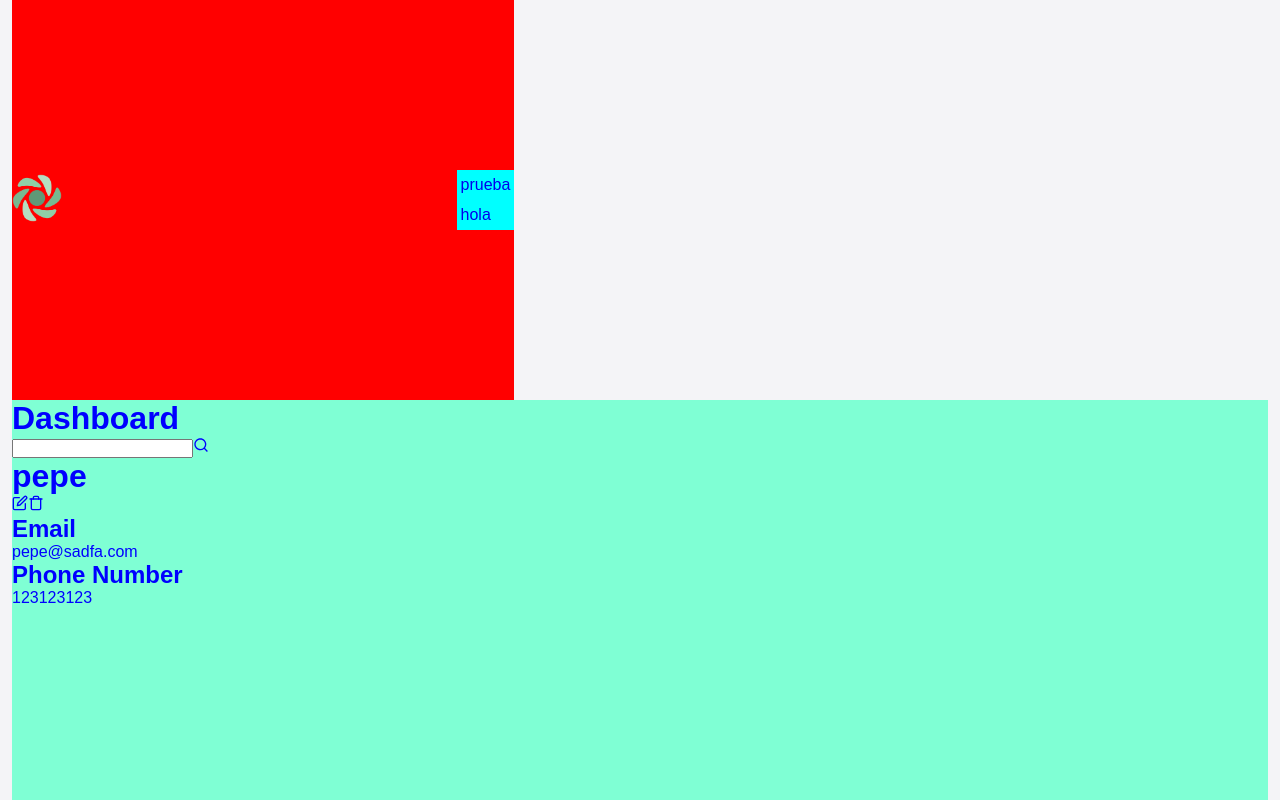
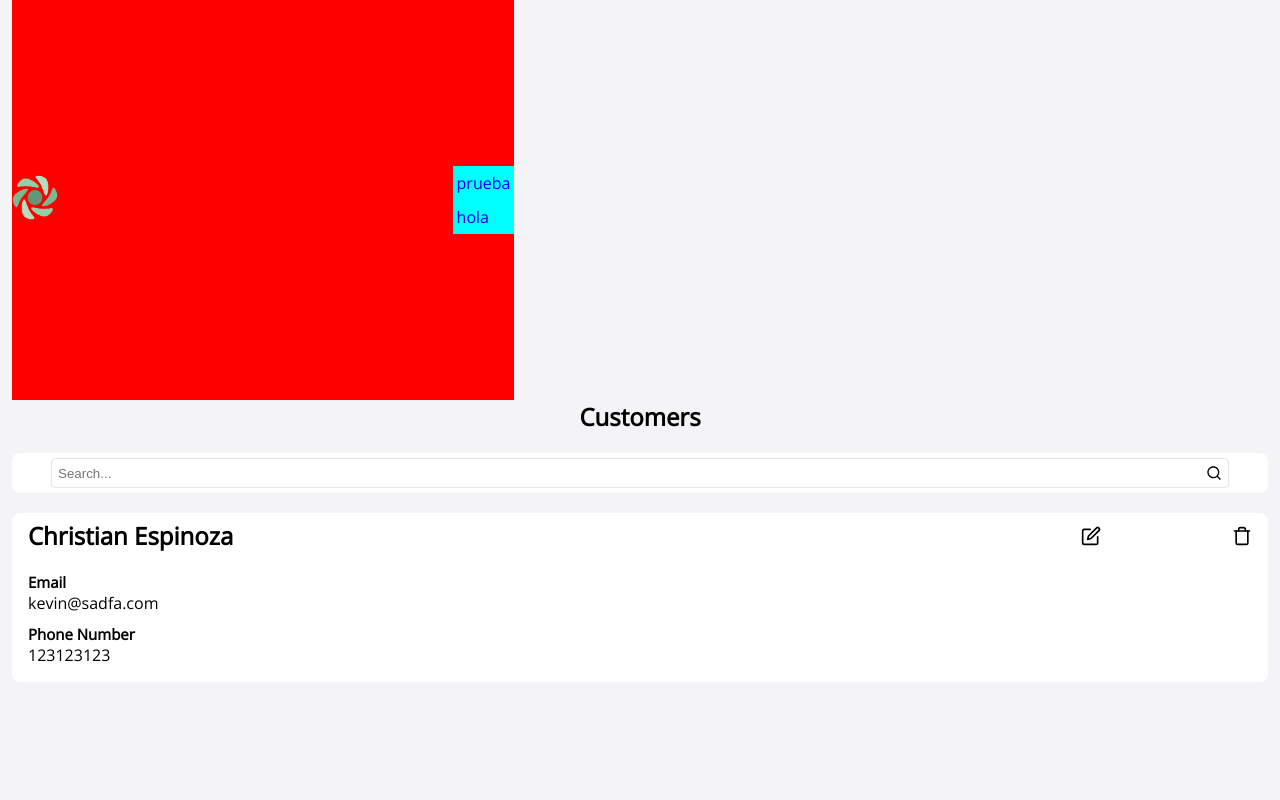
Before and after one commit to AvilaKevin/CrudMernStack, a React (Create React App) app in the folder crud-ui/: page / in a window 1280 px wide. Built offline with nearby package versions, Linux system fonts and the light colour scheme.

Commit message:
side-bar/dashboard/user styles and components

```diff
--- a/crud-ui/public/index.html
+++ b/crud-ui/public/index.html
@@ -1,15 +1,17 @@
 <!DOCTYPE html>
 <html lang="en">
+
 <head>
   <meta charset="utf-8" />
   <link rel="icon" href="%PUBLIC_URL%/favicon.ico" />
   <meta name="viewport" content="width=device-width, initial-scale=1" />
   <meta name="theme-color" content="#000000" />
-    <meta
-      name="description"
-      content="Web site created using create-react-app"
-    />
+  <meta name="description" content="Web site created using create-react-app" />
   <link rel="apple-touch-icon" href="%PUBLIC_URL%/logo192.png" />
+  <!-- Google font -->
+  <link rel="preconnect" href="https://fonts.googleapis.com">
+  <link rel="preconnect" href="https://fonts.gstatic.com" crossorigin>
+  <link href="https://fonts.googleapis.com/css2?family=Open+Sans:wght@300;400&display=swap" rel="stylesheet">
   <!--
       manifest.json provides metadata used when your web app is installed on a
       user's mobile device or desktop. See https://developers.google.com/web/fundamentals/web-app-manifest/
@@ -26,6 +28,7 @@
     -->
   <title>React App</title>
 </head>
+
 <body>
   <noscript>You need to enable JavaScript to run this app.</noscript>
   <div id="root"></div>
@@ -40,4 +43,5 @@
       To create a production bundle, use `npm run build` or `yarn build`.
     -->
 </body>
+
 </html>
--- a/crud-ui/src/components/Sidebar.jsx
+++ b/crud-ui/src/components/Sidebar.jsx
@@ -28,11 +28,12 @@ function Sidebar() {
 
             {/* Hamburguer */}
             <div onClick={handleClick} className={Styles.MenuIcon}>
-                {!sidebar ? <FaBars /> : <FaTimes />}
+                {!sidebar ? <FaBars className={Styles.prueba} /> : <FaTimes />}
             </div>
 
             <figure>
                 <img
+                    alt='Company Logo'
                     className={Styles.Logo}
                     src={logo}
                 />
--- a/crud-ui/src/components/User.jsx
+++ b/crud-ui/src/components/User.jsx
@@ -1,21 +1,28 @@
 import React from 'react';
 import { FiEdit, FiTrash } from 'react-icons/fi';
+import Styles from '../css/componentsCss/User.module.css';
 
 function User() {
     return (
-        <div className='Container'>
-            <div>
-                <h1>pepe</h1>
-                <FiEdit />
-                <FiTrash />
+        <div className={Styles.Container}>
+            <div className={Styles.headUserContainer}>
+                <h1 className={Styles.h1}>Christian Espinoza</h1>
+                <div className={Styles.Icons} >
+                    <FiEdit />
+                    <FiTrash />
+                </div>
             </div>
 
             <div>
-                <h2>Email</h2>
-                <p>pepe@sadfa.com</p>
+                <div className={Styles.fields}>
+                    <h2 className={Styles.h2}>Email</h2>
+                    <p>kevin@sadfa.com</p>
+                </div>
 
-                <h2>Phone Number</h2>
-                <p>123123123</p>
+                <div className={Styles.fields}>
+                    <h2 className={Styles.h2}>Phone Number</h2>
+                    <p>123123123</p>
+                </div>
             </div>
 
         </div>
--- a/crud-ui/src/css/Index.module.css
+++ b/crud-ui/src/css/Index.module.css
@@ -11,7 +11,7 @@ html {
 }
 
 body {
-    font-family: 'Signika', sans-serif;
+    font-family: 'Open Sans', sans-serif;
     display: flex;
     flex-direction: column;
     height: 100%;
--- a/crud-ui/src/css/componentsCss/Sidebar.module.css
+++ b/crud-ui/src/css/componentsCss/Sidebar.module.css
@@ -4,7 +4,6 @@
     align-items: center;
     width: 100%;
     height: 12%;
-    background-color: red;
     padding: 0px;
 }
 
@@ -14,6 +13,7 @@
 
 .MenuIcon {
     z-index: 10;
+    color: #4a4e51;
 }
 
 .MobileSidebar {
@@ -33,7 +33,7 @@ li {
 }
 
 .Logo {
-    width: 50px;
+    width: 46px;
 }
 
 @media (min-width: 767px) {
--- /dev/null
+++ b/crud-ui/src/css/componentsCss/User.module.css
@@ -0,0 +1,34 @@
+.Container {
+    width: 100%;
+    background-color: white;
+    padding: 6px 16px;
+    border-radius: 8px;
+}
+
+.headUserContainer {
+    display: flex;
+    justify-content: space-between;
+    align-items: center;
+    margin-bottom: 20px;
+}
+
+.h1 {
+    font-size: 24px;
+    font-weight: bolder;
+}
+
+.h2 {
+    font-weight: bolder;
+    font-size: 15px;
+}
+
+.Icons {
+    display: flex;
+    font-size: 20px;
+    width: 14%;
+    justify-content: space-between;
+}
+
+.fields {
+    margin-bottom: 10px;
+}
--- a/crud-ui/src/css/pagesCss/Dasboard.module.css
+++ b/crud-ui/src/css/pagesCss/Dasboard.module.css
@@ -1,6 +1,43 @@
 .Container {
-    background-color: aquamarine;
-    color: blue;
+    display: flex;
     height: 100%;
     width: 100%;
+    flex-direction: column;
+    align-items: center;
 }
+
+.h1 {
+    font-size: 24px;
+    font-weight: bolder;
+}
+
+.SearchContainer {
+    display: flex;
+    width: 100%;
+    height: 10%;
+    background-color: white;
+    border-radius: 8px;
+    align-items: center;
+    justify-content: center;
+    margin: 20px 0px;
+    padding: 0px 8px;
+}
+
+.Search {
+    display: flex;
+    width: 95%;
+    border: solid 1px #e5e5e5;
+    border-radius: 4px;
+    padding: 6px;
+    justify-content: space-between;
+}
+
+.Input {
+    border: none;
+    background-color: transparent;
+    outline: none;
+}
+
+.UsersTable {
+    width: 100%;
+}
--- a/crud-ui/src/pages/Dashboard.jsx
+++ b/crud-ui/src/pages/Dashboard.jsx
@@ -8,20 +8,18 @@ function Dashboard() {
 
         <div className={Styles.Container}>
 
-            <div>
-                <h1>Dashboard</h1>
-            </div>
+            <h1 className={Styles.h1}>Customers</h1>
 
             <div className={Styles.SearchContainer}>
-                <div>
-                    <input />
+                <div className={Styles.Search}>
+                    <input className={Styles.Input} placeholder="Search..." />
                     <RiSearchLine />
                 </div>
             </div>
+            <User />
+            {/* <div className={Styles.UsersTable}>
 
-            <div className={Styles.UsersTable}>
-                <User />
-            </div>
+            </div> */}
 
         </div>
 
```
Lines whose indentation alone changed are shown as unchanged.
